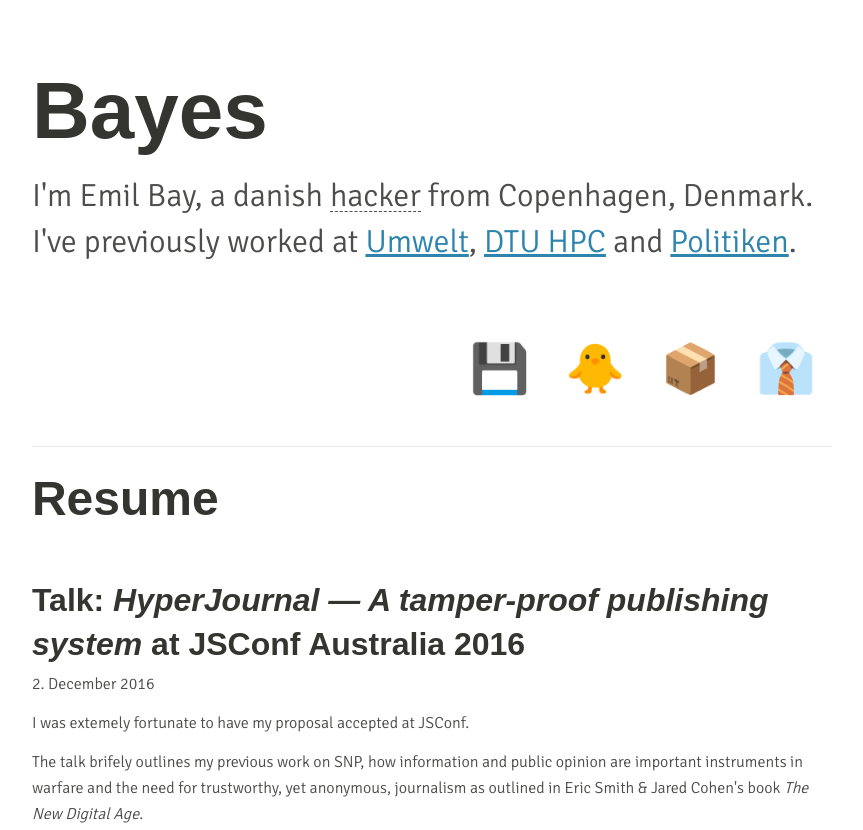
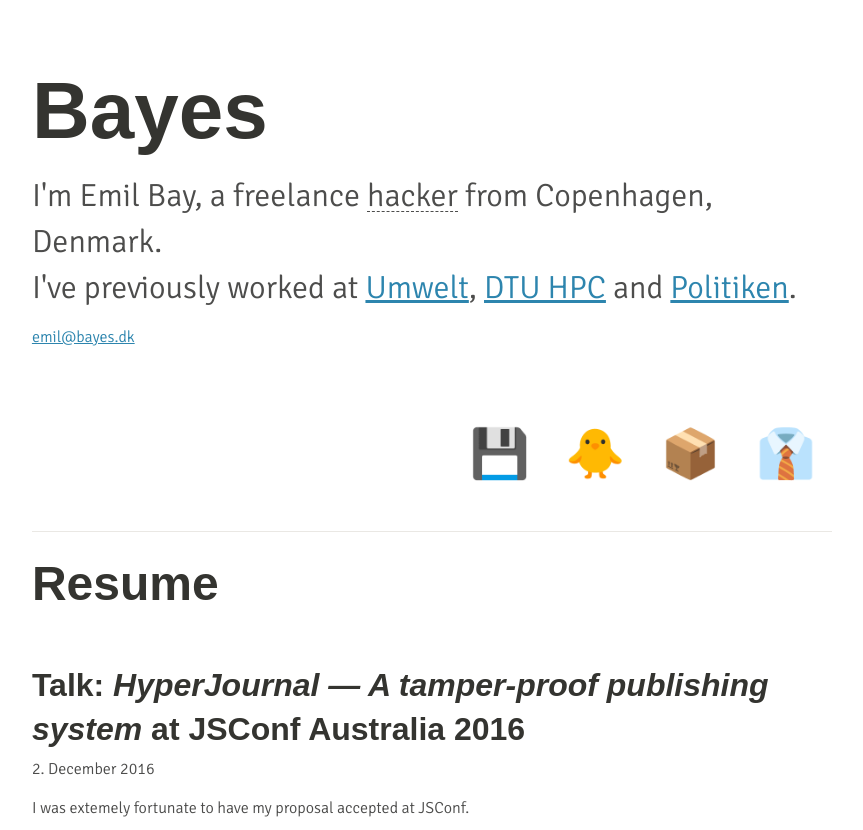
Before and after one commit to emilbayes/emilbayes.github.io, a plain HTML site: page index.html in a window 1280 px wide. Shown: the top 830 px of the page, without its empty margins (21-884 px from the left). Drawn offline with Linux system fonts and the light colour scheme; a web font is replaced by a local one.

Commit message:
Add email address

```diff
--- a/index.html
+++ b/index.html
@@ -13,9 +13,10 @@
   <header>
   <h1 style="font-size: 5rem; line-height: 1.44;">Bayes</h1>
   <p class="enlarge">
-    I'm Emil Bay, a danish <dfn title="a tinkerer; a reverse-engineer; an enthusiastic and skilful computer programmer or user">hacker</dfn> from Copenhagen, Denmark. <br>
+    I'm Emil Bay, a freelance <dfn title="a tinkerer; a reverse-engineer; an enthusiastic and skilful computer programmer or user">hacker</dfn> from Copenhagen, Denmark. <br>
     I've previously worked at <a href="http://umwelt.dk">Umwelt</a>, <a href="http://compute.dtu.dk">DTU HPC</a> and <a href="http://politiken.dk">Politiken</a>.
   </p>
+  <p><a href="mailto:emil@bayes.dk">emil@bayes.dk</a></p>
   <nav class="icon-links">
     <a class="icon-github" href="http://github.com/emilbayes">github.com/emilbayes</a>
     <a class="icon-twitter" href="http://twitter.com/emilbayes">@emilbayes</a>
```
